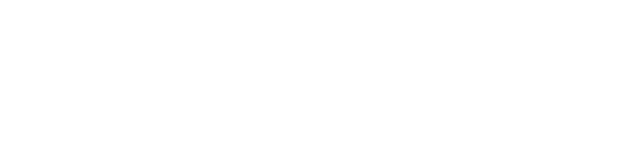
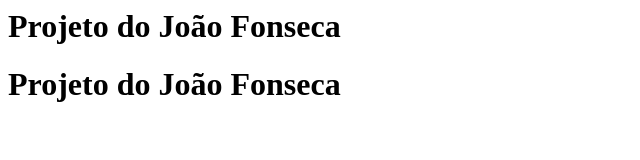
Before and after one commit to olimpiogilberto/arquivosJavascript, a plain HTML site: page index.html in a window 1280 px wide. Shown: the whole page, without its empty margins (0-640 px from the left). Drawn offline with Linux system fonts and the light colour scheme.

Commit message:
Deletei o teste.htm e criei o index.html

```diff
--- a/index.html
+++ b/index.html
@@ -1,4 +1,7 @@
 <html>
 <head></head>
-<body></body>
+<body>
+    <h1>Projeto do João Fonseca</h1>
+    <h1>Projeto do João Fonseca</h1>
+</body>
 </html>
```
Also changed, not shown: teste.htm (deleted, +0 -4 lines).
